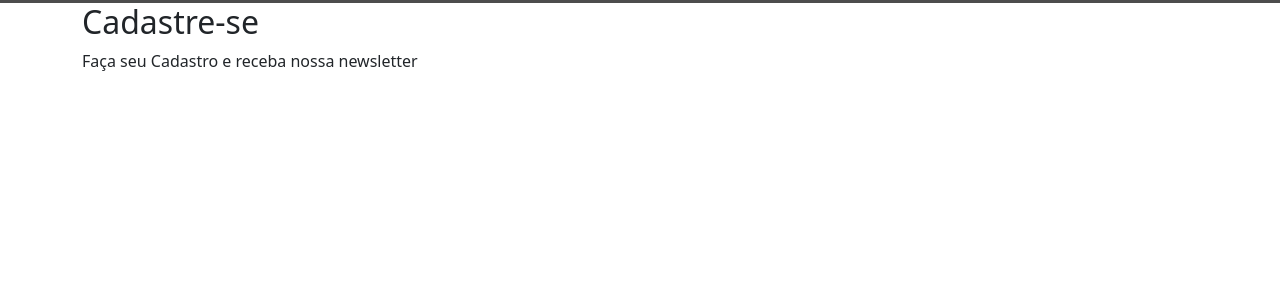
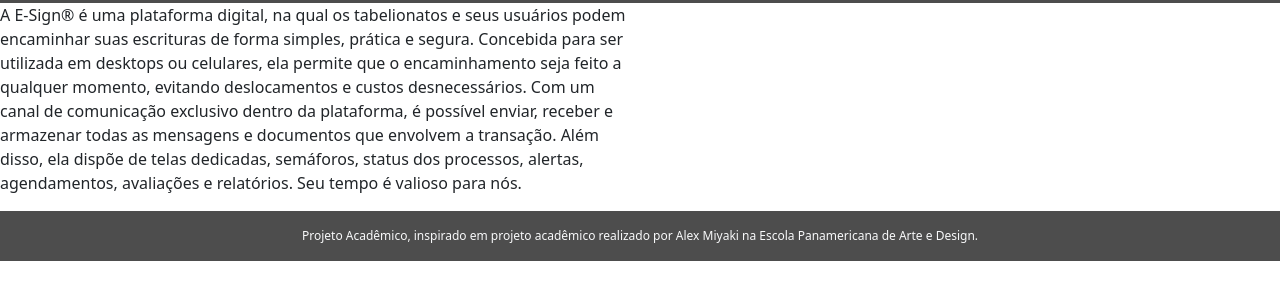
Before and after one commit to alexmiyaki/Bootstrap_II, a plain HTML site: page index.html in a window 1280 px wide. Shown: the part 67-366 px from the top of the page. Drawn offline with nearby package versions, Linux system fonts and the light colour scheme.

Commit message:
Ajuste de footer e início da aplicação de conteúdo

```diff
--- a/css/style.css
+++ b/css/style.css
@@ -4,10 +4,16 @@ body {
     font-family: 'Roboto', sans-serif;
 }
 
-header {
+header,
+footer {
     background-color: #4d4d4d;
 }
 
 .nav-item {
     font-weight: 700;
 }
+
+footer {
+    font-size: 12px;
+    height: 50px;
+}
--- a/index.html
+++ b/index.html
@@ -36,14 +36,20 @@
 
     </header>
 
-    <div class="container">
-        <div class="row">
+    <section>
+        <div class="col row">
             <div class="col">
-                <h2>Cadastre-se</h2>
-                <p>Faça seu Cadastro e receba nossa newsletter</p>
+                <p>A E-Sign® é uma plataforma digital, na qual os tabelionatos e seus usuários podem encaminhar suas escrituras de forma simples, prática e segura. Concebida para ser utilizada em desktops ou celulares, ela permite que o encaminhamento seja feito a qualquer momento, evitando deslocamentos e custos desnecessários.
+
+                Com um canal de comunicação exclusivo dentro da plataforma, é possível enviar, receber e armazenar todas as mensagens e documentos que envolvem a transação. Além disso, ela dispõe de telas dedicadas, semáforos, status dos processos, alertas, agendamentos, avaliações e relatórios.
+
+                Seu tempo é valioso para nós.</p>
+            </div>
+            <div class="col">
+
             </div>
         </div>
-    </div>
+    </section>
 
 
     <!-- Script extraindo direto da máquina, download feito diretamente no site -->
@@ -53,7 +59,9 @@
     <script src="https://stackpath.bootstrapcdn.com/bootstrap/4.5.2/js/bootstrap.min.js" integrity="sha384-B4gt1jrGC7Jh4AgTPSdUtOBvfO8shuf57BaghqFfPlYxofvL8/KUEfYiJOMMV+rV" crossorigin="anonymous"></script>
 </body>
 
-<footer>
-
+<footer class="d-flex flex-row">
+        <div class="container d-flex justify-content-center text-light align-items-center">
+            Projeto Acadêmico, inspirado em projeto acadêmico realizado por Alex Miyaki na Escola Panamericana de Arte e Design.
+        </div>
 </footer>
 </html>
```
